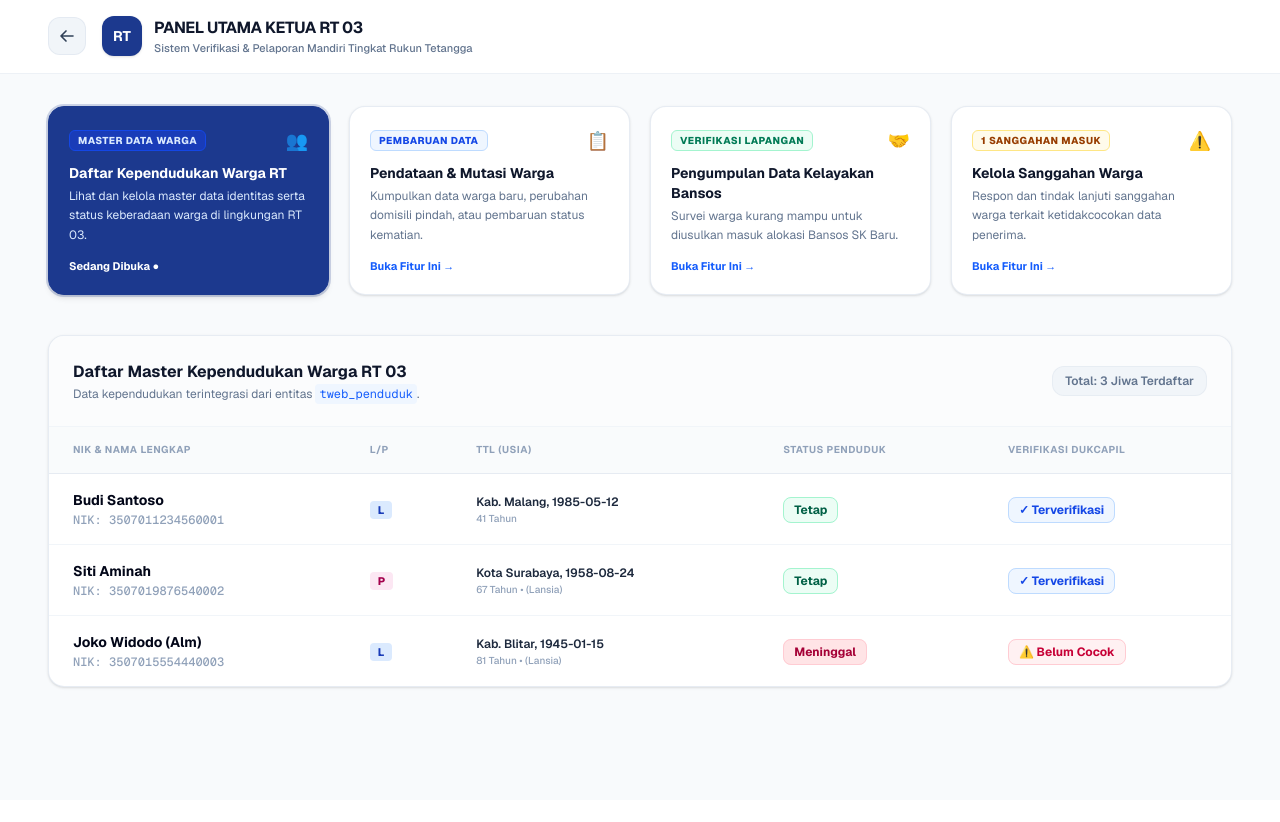
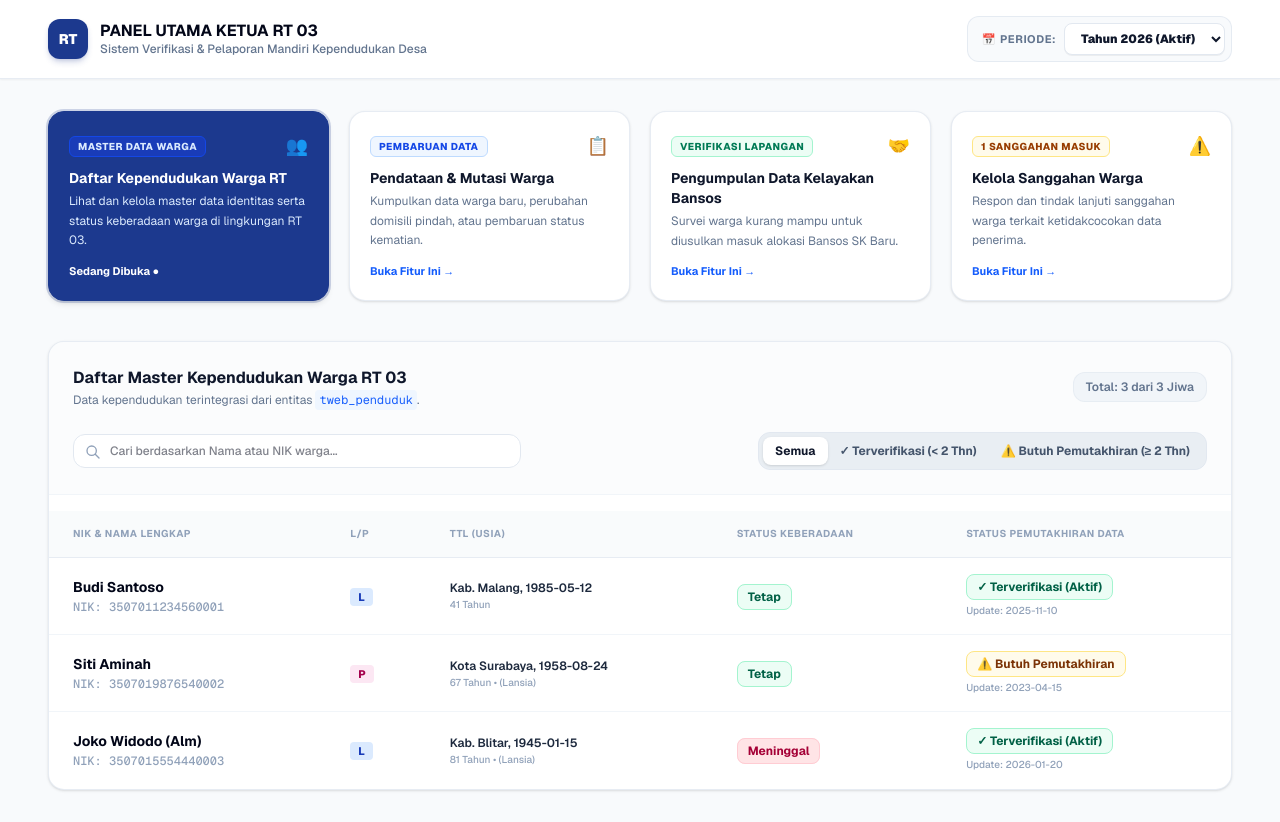
Before and after one commit to MRamadhan000/hackathon-helden, a Next.js app: page /rt in a window 1280 px wide. Before the commit the page ends 800 px from the top, so only its background shows below. Built offline with nearby package versions, Linux system fonts and the light colour scheme.

Commit message:
fix fitur ketua RT

```diff
--- a/app/rt/page.tsx
+++ b/app/rt/page.tsx
@@ -22,6 +22,7 @@ const mockWargaRT: PendudukRT[] = [
     tanggalLahir: "1985-05-12",
     statusPenduduk: "Tetap",
     statusVerifikasiDukcapil: "Terverifikasi",
+    terakhirDiperbarui: "2025-11-10", // < 2 Tahun (Terverifikasi/Aktif)
   },
   {
     id: "uuid-002",
@@ -32,6 +33,7 @@ const mockWargaRT: PendudukRT[] = [
     tanggalLahir: "1958-08-24",
     statusPenduduk: "Tetap",
     statusVerifikasiDukcapil: "Terverifikasi",
+    terakhirDiperbarui: "2023-04-15", // >= 2 Tahun (Butuh Pemutakhiran)
   },
   {
     id: "uuid-003",
@@ -42,6 +44,7 @@ const mockWargaRT: PendudukRT[] = [
     tanggalLahir: "1945-01-15",
     statusPenduduk: "Meninggal",
     statusVerifikasiDukcapil: "Anomali / Unverified",
+    terakhirDiperbarui: "2026-01-20", // < 2 Tahun (Terverifikasi/Aktif)
   },
 ];
 
@@ -77,6 +80,7 @@ const initialSanggahanRumah: SanggahanKondisiRumah[] = [
 ];
 
 export default function DashboardRT() {
+  const [tahunPeriode, setTahunPeriode] = useState("2026");
   const [activeMode, setActiveMode] = useState<
     "warga" | "kependudukan" | "kelayakan" | "sanggahan"
   >("warga");
@@ -157,7 +161,8 @@ export default function DashboardRT() {
 
   return (
     <div className="min-h-screen bg-slate-50 text-slate-950 font-sans antialiased">
-      <RTHeader />
+      {/* HEADER DENGAN FILTER TAHUN PERIODE */}
+      <RTHeader tahunPeriode={tahunPeriode} setTahunPeriode={setTahunPeriode} />
 
       <main className="max-w-7xl mx-auto px-6 lg:px-12 py-8 space-y-8">
         {/* NOTIFIKASI AKSI */}
--- a/components/rt/RTHeader.tsx
+++ b/components/rt/RTHeader.tsx
@@ -1,45 +1,48 @@
 "use client";
 
-import Link from "next/link";
+import React from "react";
 
-export default function RTHeader() {
+interface RTHeaderProps {
+  tahunPeriode: string;
+  setTahunPeriode: (tahun: string) => void;
+}
+
+export default function RTHeader({
+  tahunPeriode,
+  setTahunPeriode,
+}: RTHeaderProps) {
   return (
-    <header className="bg-white border-b border-slate-200/60 sticky top-0 z-40 px-6 lg:px-12 py-4 flex justify-between items-center">
-      <div className="flex items-center gap-4">
-        <Link href="/">
-          <button
-            className="p-2.5 bg-slate-100 hover:bg-slate-200 border border-slate-200/80 rounded-xl text-slate-700 transition flex items-center justify-center group"
-            title="Kembali ke Landing Page"
-          >
-            <svg
-              xmlns="http://www.w3.org/2000/svg"
-              fill="none"
-              viewBox="0 0 24 24"
-              strokeWidth={2.5}
-              stroke="currentColor"
-              className="w-4 h-4 group-hover:-translate-x-0.5 transition-transform"
-            >
-              <path
-                strokeLinecap="round"
-                strokeLinejoin="round"
-                d="M10.5 19.5 3 12m0 0 7.5-7.5M3 12h18"
-              />
-            </svg>
-          </button>
-        </Link>
-
+    <header className="bg-white border-b border-slate-200/80 sticky top-0 z-30 shadow-xs">
+      <div className="max-w-7xl mx-auto px-6 lg:px-12 py-4 flex flex-col sm:flex-row sm:items-center justify-between gap-4">
+        {/* BRAND & JUDUL */}
         <div className="flex items-center gap-3">
-          <div className="w-10 h-10 bg-blue-900 text-white flex items-center justify-center font-bold text-sm rounded-xl shadow-sm">
+          <div className="w-10 h-10 rounded-xl bg-blue-900 text-white font-black flex items-center justify-center text-sm shadow-md shadow-blue-900/20">
             RT
           </div>
           <div>
-            <h1 className="text-base font-bold text-slate-900 uppercase tracking-tight">
-              Panel Utama Ketua RT 03
+            <h1 className="text-base font-bold text-slate-950 leading-tight">
+              PANEL UTAMA KETUA RT 03
             </h1>
-            <p className="text-[11px] text-slate-500 font-medium">
-              Sistem Verifikasi & Pelaporan Mandiri Tingkat Rukun Tetangga
+            <p className="text-xs text-slate-500 font-medium">
+              Sistem Verifikasi & Pelaporan Mandiri Kependudukan Desa
             </p>
           </div>
+        </div>
+
+        {/* SELECTOR PERIODE / TAHUN DATA */}
+        <div className="flex items-center gap-2 bg-slate-50 p-1.5 rounded-xl border border-slate-200/80 shrink-0">
+          <span className="text-[11px] font-bold text-slate-500 uppercase tracking-wider pl-2 flex items-center gap-1">
+            <span>📅</span> Periode:
+          </span>
+          <select
+            value={tahunPeriode}
+            onChange={(e) => setTahunPeriode(e.target.value)}
+            className="bg-white border border-slate-200 text-xs font-black text-slate-900 py-1.5 px-3 rounded-lg focus:outline-none focus:border-blue-600 cursor-pointer shadow-2xs"
+          >
+            <option value="2026">Tahun 2026 (Aktif)</option>
+            <option value="2025">Tahun 2025</option>
+            <option value="2024">Tahun 2024</option>
+          </select>
         </div>
       </div>
     </header>
--- a/components/rt/TableWarga.tsx
+++ b/components/rt/TableWarga.tsx
@@ -1,4 +1,6 @@
 "use client";
+
+import React, { useState } from "react";
 
 export interface PendudukRT {
   id: string;
@@ -6,16 +8,30 @@ export interface PendudukRT {
   nama: string;
   jenisKelamin: "L" | "P";
   tempatLahir: string;
-  tanggalLahir: string; // Format YYYY-MM-DD
+  tanggalLahir: string;
   statusPenduduk: "Tetap" | "Pindah" | "Meninggal";
   statusVerifikasiDukcapil: "Terverifikasi" | "Anomali / Unverified";
+  terakhirDiperbarui: string; // Format YYYY-MM-DD
 }
 
 export default function TableWarga({ data }: { data: PendudukRT[] }) {
-  // Fungsi menghitung usia dari tanggal lahir
+  const [searchTerm, setSearchTerm] = useState("");
+  const [filterKesegaran, setFilterKesegaran] = useState<
+    "semua" | "verified" | "kadaluarsa"
+  >("semua");
+
+  // Fungsi Cek Kesegaran Data (< 2 Tahun = Verified/Aktif, >= 2 Tahun = Kadaluarsa/Butuh Pemutakhiran)
+  const isDataVerified = (tglUpdate: string) => {
+    const updateDate = new Date(tglUpdate);
+    const today = new Date("2026-08-01"); // Referensi Tahun Berjalan
+    const diffInYears =
+      (today.getTime() - updateDate.getTime()) / (1000 * 3600 * 24 * 365.25);
+    return diffInYears < 2;
+  };
+
   const hitungUsia = (tglLahir: string) => {
     const birthDate = new Date(tglLahir);
-    const today = new Date();
+    const today = new Date("2026-08-01");
     let age = today.getFullYear() - birthDate.getFullYear();
     const monthDiff = today.getMonth() - birthDate.getMonth();
     if (
@@ -27,9 +43,29 @@ export default function TableWarga({ data }: { data: PendudukRT[] }) {
     return age;
   };
 
+  // Filter Data Berdasarkan Pengetikan Search & Tab Status Pemutakhiran
+  const filteredData = data.filter((w) => {
+    const verified = isDataVerified(w.terakhirDiperbarui);
+
+    // Matching Search Term
+    const matchesSearch =
+      w.nama.toLowerCase().includes(searchTerm.toLowerCase()) ||
+      w.nik.toLowerCase().includes(searchTerm.toLowerCase());
+
+    // Matching Filter Tab Status
+    if (filterKesegaran === "verified") {
+      return matchesSearch && verified;
+    } else if (filterKesegaran === "kadaluarsa") {
+      return matchesSearch && !verified;
+    }
+    return matchesSearch;
+  });
+
   return (
-    <div className="bg-white border border-slate-200/80 rounded-2xl overflow-hidden shadow-sm">
-      <div className="p-6 border-b border-slate-100 bg-slate-50/50 flex flex-col sm:flex-row sm:items-center justify-between gap-4">
+    <div className="bg-white border border-slate-200/80 rounded-2xl overflow-hidden shadow-sm space-y-4">
+      {/* HEADER & SEARCH BAR + FILTER TOGGLE */}
+      <div className="p-6 border-b border-slate-100 bg-slate-50/50 space-y-4">
+        <div className="flex flex-col sm:flex-row sm:items-center justify-between gap-4">
           <div>
             <h3 className="text-base font-bold text-slate-900">
               Daftar Master Kependudukan Warga RT 03
@@ -42,11 +78,74 @@ export default function TableWarga({ data }: { data: PendudukRT[] }) {
               .
             </p>
           </div>
-        <span className="text-xs font-semibold text-slate-500 bg-slate-100 px-3 py-1.5 rounded-xl border border-slate-200/60 shrink-0">
-          Total: {data.length} Jiwa Terdaftar
+          <span className="text-xs font-semibold text-slate-500 bg-slate-100 px-3 py-1.5 rounded-xl border border-slate-200/60 shrink-0 self-start sm:self-auto">
+            Total: {filteredData.length} dari {data.length} Jiwa
           </span>
         </div>
 
+        {/* TOOLBAR: SEARCH & FILTER BUTTONS */}
+        <div className="flex flex-col sm:flex-row items-stretch sm:items-center justify-between gap-3 pt-2">
+          {/* Live Search Bar */}
+          <div className="relative flex-1 max-w-md">
+            <input
+              type="text"
+              placeholder="Cari berdasarkan Nama atau NIK warga..."
+              value={searchTerm}
+              onChange={(e) => setSearchTerm(e.target.value)}
+              className="w-full pl-9 pr-4 py-2 border border-slate-200 rounded-xl text-xs font-medium bg-white focus:outline-none focus:border-blue-500 transition"
+            />
+            <svg
+              className="w-4 h-4 text-slate-400 absolute left-3 top-2.5"
+              fill="none"
+              stroke="currentColor"
+              viewBox="0 0 24 24"
+            >
+              <path
+                strokeLinecap="round"
+                strokeLinejoin="round"
+                strokeWidth={2}
+                d="M21 21l-6-6m2-5a7 7 0 11-14 0 7 7 0 0114 0z"
+              />
+            </svg>
+          </div>
+
+          {/* Filter Status Pemutakhiran */}
+          <div className="flex bg-slate-200/70 p-1 rounded-xl border border-slate-200 text-xs font-bold shrink-0">
+            <button
+              onClick={() => setFilterKesegaran("semua")}
+              className={`px-3 py-1.5 rounded-lg transition ${
+                filterKesegaran === "semua"
+                  ? "bg-white text-slate-900 shadow-sm"
+                  : "text-slate-600 hover:text-slate-900"
+              }`}
+            >
+              Semua
+            </button>
+            <button
+              onClick={() => setFilterKesegaran("verified")}
+              className={`px-3 py-1.5 rounded-lg transition ${
+                filterKesegaran === "verified"
+                  ? "bg-white text-emerald-800 shadow-sm"
+                  : "text-slate-600 hover:text-slate-900"
+              }`}
+            >
+              ✓ Terverifikasi (&lt; 2 Thn)
+            </button>
+            <button
+              onClick={() => setFilterKesegaran("kadaluarsa")}
+              className={`px-3 py-1.5 rounded-lg transition ${
+                filterKesegaran === "kadaluarsa"
+                  ? "bg-white text-amber-800 shadow-sm"
+                  : "text-slate-600 hover:text-slate-900"
+              }`}
+            >
+              ⚠️ Butuh Pemutakhiran (&ge; 2 Thn)
+            </button>
+          </div>
+        </div>
+      </div>
+
+      {/* TABEL PENDUDUK */}
       <div className="overflow-x-auto">
         <table className="w-full text-left text-sm border-collapse">
           <thead>
@@ -54,18 +153,23 @@ export default function TableWarga({ data }: { data: PendudukRT[] }) {
               <th className="px-6 py-4">NIK & Nama Lengkap</th>
               <th className="px-6 py-4">L/P</th>
               <th className="px-6 py-4">TTL (Usia)</th>
-              <th className="px-6 py-4">Status Penduduk</th>
-              <th className="px-6 py-4">Verifikasi Dukcapil</th>
+              <th className="px-6 py-4">Status Keberadaan</th>
+              <th className="px-6 py-4">Status Pemutakhiran Data</th>
             </tr>
           </thead>
           <tbody className="divide-y divide-slate-100 font-medium text-slate-800">
-            {data.map((w) => {
+            {filteredData.length > 0 ? (
+              filteredData.map((w) => {
                 const usia = hitungUsia(w.tanggalLahir);
+                const verified = isDataVerified(w.terakhirDiperbarui);
+
                 return (
                   <tr key={w.id} className="hover:bg-slate-50/60 transition">
                     {/* Nama & NIK */}
                     <td className="px-6 py-4">
-                    <p className="font-bold text-slate-950 text-sm">{w.nama}</p>
+                      <p className="font-bold text-slate-950 text-sm">
+                        {w.nama}
+                      </p>
                       <p className="font-mono text-xs text-slate-400 mt-0.5">
                         NIK: {w.nik}
                       </p>
@@ -84,7 +188,7 @@ export default function TableWarga({ data }: { data: PendudukRT[] }) {
                       </span>
                     </td>
 
-                  {/* Tempat, Tanggal Lahir & Usia */}
+                    {/* TTL & Usia */}
                     <td className="px-6 py-4 text-xs">
                       <p className="font-semibold text-slate-800">
                         {w.tempatLahir}, {w.tanggalLahir}
@@ -94,7 +198,7 @@ export default function TableWarga({ data }: { data: PendudukRT[] }) {
                       </p>
                     </td>
 
-                  {/* Status Penduduk (Hidup/Mati/Pindah) */}
+                    {/* Status Keberadaan */}
                     <td className="px-6 py-4">
                       <span
                         className={`px-2.5 py-1 rounded-lg text-xs font-bold ${
@@ -109,23 +213,39 @@ export default function TableWarga({ data }: { data: PendudukRT[] }) {
                       </span>
                     </td>
 
-                  {/* Status Verifikasi Dukcapil */}
+                    {/* Status Kesegaran / Pemutakhiran Data (< 2 Tahun vs >= 2 Tahun) */}
                     <td className="px-6 py-4">
+                      <div className="space-y-1">
                         <span
-                      className={`px-2.5 py-1 rounded-lg text-xs font-bold ${
-                        w.statusVerifikasiDukcapil === "Terverifikasi"
-                          ? "bg-blue-50 text-blue-700 border border-blue-200"
-                          : "bg-rose-50 text-rose-700 border border-rose-200"
+                          className={`px-2.5 py-1 rounded-lg text-xs font-bold inline-block ${
+                            verified
+                              ? "bg-emerald-50 text-emerald-800 border border-emerald-200"
+                              : "bg-amber-50 text-amber-900 border border-amber-200"
                           }`}
                         >
-                      {w.statusVerifikasiDukcapil === "Terverifikasi"
-                        ? "✓ Terverifikasi"
-                        : "⚠️ Belum Cocok"}
+                          {verified
+                            ? "✓ Terverifikasi (Aktif)"
+                            : "⚠️ Butuh Pemutakhiran"}
                         </span>
+                        <p className="text-[10px] text-slate-400 font-medium">
+                          Update: {w.terakhirDiperbarui}
+                        </p>
+                      </div>
                     </td>
                   </tr>
                 );
-            })}
+              })
+            ) : (
+              <tr>
+                <td
+                  colSpan={5}
+                  className="p-8 text-center text-slate-400 text-xs"
+                >
+                  Tidak ditemukan data warga yang sesuai dengan pencarian atau
+                  filter.
+                </td>
+              </tr>
+            )}
           </tbody>
         </table>
       </div>
```
Lines whose indentation alone changed are shown as unchanged.
